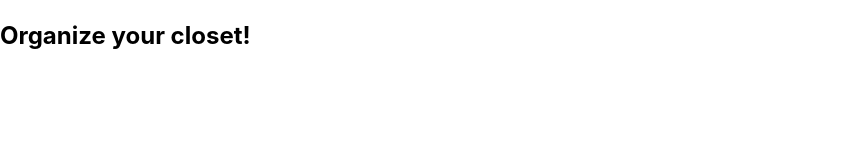
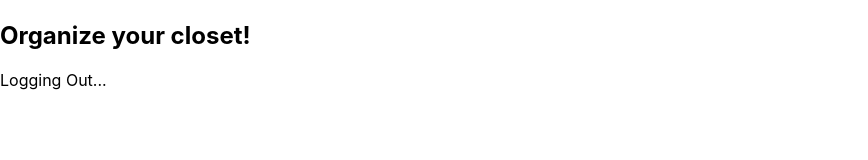
Before and after one commit to e-clawson/my-closet-app, a React (Create React App) app in the folder client/: page /logout in a window 1280 px wide. Shown: the part 138-298 px from the top of the page, without its empty margins (0-868 px from the left). Built offline with nearby package versions, Linux system fonts and the light colour scheme; no server answers.

Commit message:
update logout on home page

```diff
--- a/client/src/components/App.js
+++ b/client/src/components/App.js
@@ -8,6 +8,7 @@ import Notification from "./Notification";
 import About from "./About";
 import Home from "./Home";
 import Login from "./user/Login";
+import Logout from "./user/Logout";
 
 
 function App() {
@@ -31,7 +32,7 @@ function App() {
              <Login />
             </Route>
             <Route path="/logout">
-              {/* <Logout />  */}
+              <Logout />
             </Route>
             <Route path="/profile">
               {/* <Profile />  */}
```
